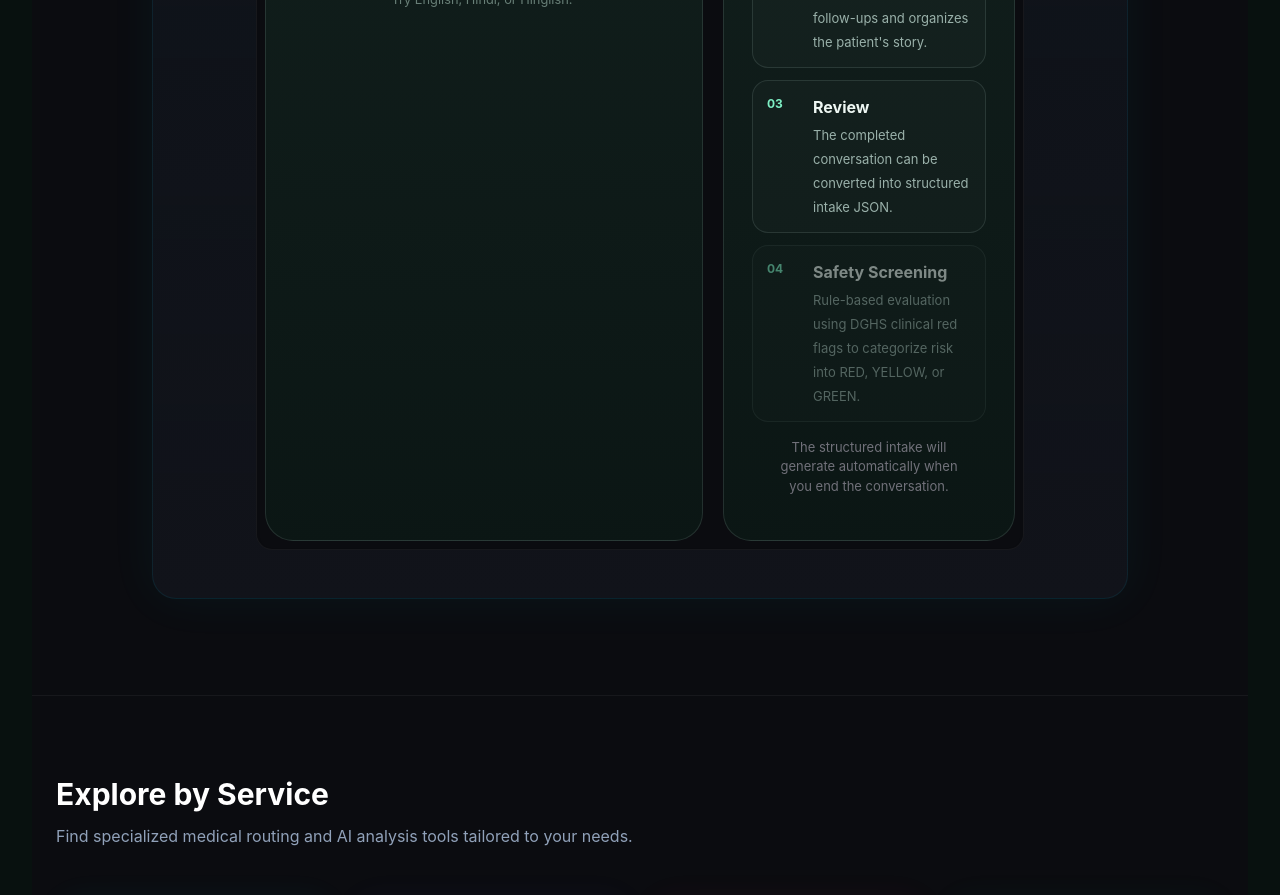
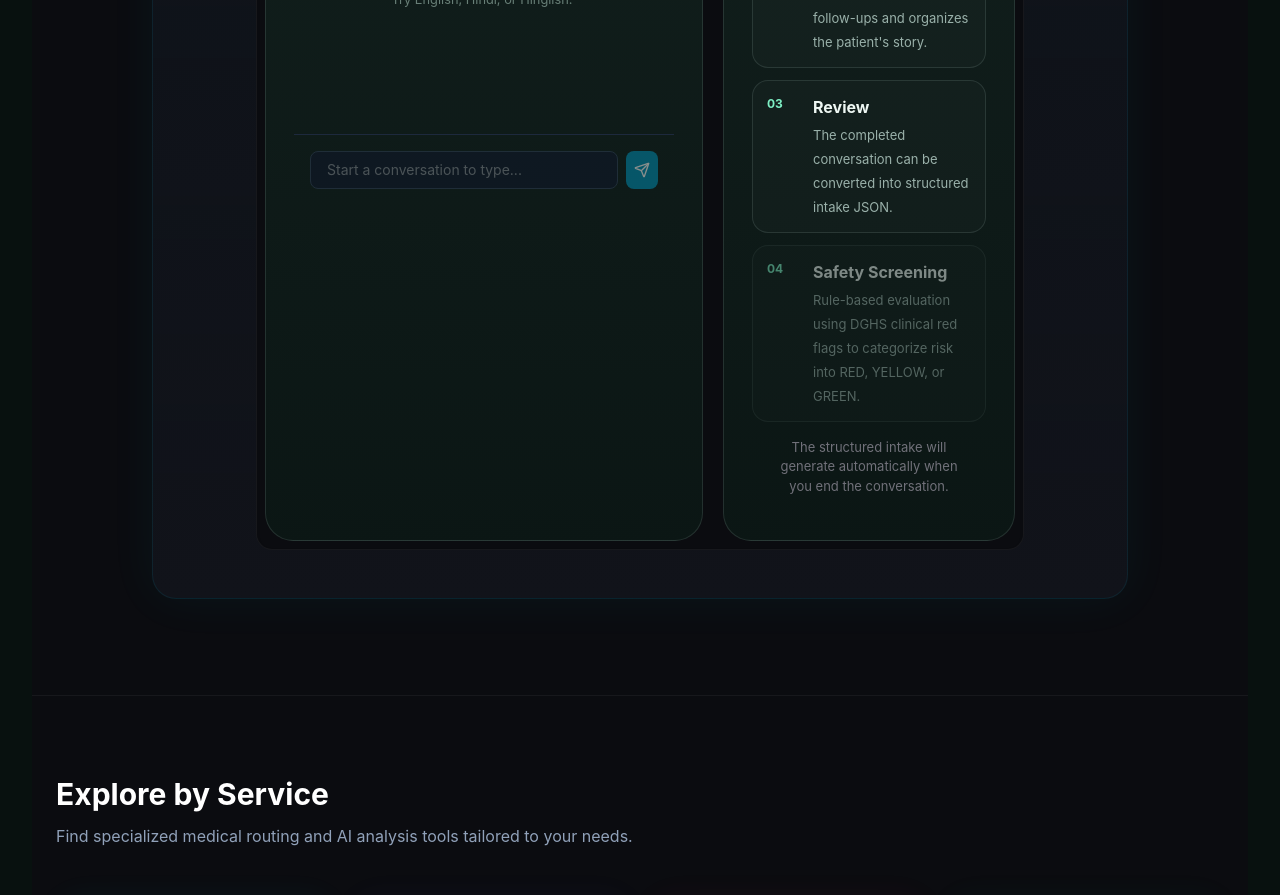
Before and after one commit to quantumcoder-3000/mp_online_healthcare_app, a Next.js app: page / in a window 1280 px wide. Shown: the part 2040-2935 px from the top of the page. Built offline with nearby package versions, Linux system fonts and the light colour scheme.

Commit message:
feat: add typing support for Saarthi AI to enable accessibility for deaf and mute users

```diff
--- a/src/components/voice/VoiceIntake.tsx
+++ b/src/components/voice/VoiceIntake.tsx
@@ -2,6 +2,7 @@
 
 import React from "react";
 import { useRouter } from "next/navigation";
+import { Send } from "lucide-react";
 
 import { GeminiLiveClient } from "@/lib/gemini/live-client";
 import { useCareFlow } from "@/context/CareFlowContext";
@@ -86,7 +87,9 @@ function IntakeCard({ intake }: { intake: PatientIntake }) {
   );
 }
 
-function ConversationPanel({ conversation }: { conversation: VoiceMessage[] }) {
+function ConversationPanel({ conversation, onSendText, disabled }: { conversation: VoiceMessage[], onSendText: (t: string) => void, disabled: boolean }) {
+  const [chat, setChat] = React.useState("");
+  const handleSubmit = (e: React.FormEvent) => { e.preventDefault(); if (chat.trim() && !disabled) { onSendText(chat); setChat(""); } };
   return (
     <section className="panel conversation-panel">
       <div className="panel-heading">
@@ -118,6 +121,26 @@ function ConversationPanel({ conversation }: { conversation: VoiceMessage[] }) {
             </div>
           ))
         )}
+      </div>
+
+      <div className="mt-4 border-t border-slate-800 pt-4 px-4 pb-4">
+        <form onSubmit={handleSubmit} className="flex gap-2">
+          <input
+            type="text"
+            value={chat}
+            onChange={(e) => setChat(e.target.value)}
+            disabled={disabled}
+            placeholder={disabled ? "Start a conversation to type..." : "Type your response here... (Deaf & Mute accessible)"}
+            className="flex-1 bg-slate-900 border border-slate-700 rounded-lg px-4 py-2 text-sm text-white focus:outline-none focus:border-cyan-500 disabled:opacity-50"
+          />
+          <button
+            type="submit"
+            disabled={disabled || !chat.trim()}
+            className="bg-cyan-600 hover:bg-cyan-500 text-white p-2 rounded-lg disabled:opacity-50 transition-colors flex items-center justify-center"
+          >
+            <Send className="w-4 h-4" />
+          </button>
+        </form>
       </div>
     </section>
   );
@@ -216,6 +239,10 @@ export function VoiceIntake() {
   const [summaryError, setSummaryError] = React.useState<string | null>(null);
   const [agentError, setAgentError] = React.useState<string | null>(null);
   const clientRef = React.useRef<GeminiLiveClient | null>(null);
+
+  const handleSendText = React.useCallback((text: string) => {
+    clientRef.current?.sendText(text);
+  }, []);
 
   React.useEffect(() => {
     if (sessionStorage.getItem("autostart_voice") === "true") {
@@ -346,7 +373,11 @@ export function VoiceIntake() {
       </div>
 
       <div className="content-grid">
-        <ConversationPanel conversation={conversation} />
+        <ConversationPanel
+          conversation={conversation}
+          onSendText={handleSendText}
+          disabled={state !== "listening" && state !== "speaking"}
+        />
 
         <section className="panel workflow-panel">
           <div className="panel-heading">
--- a/src/lib/gemini/live-client.ts
+++ b/src/lib/gemini/live-client.ts
@@ -144,6 +144,28 @@ export class GeminiLiveClient {
     this.messages = [];
     this.pendingTurn = { user: "", assistant: "" };
     this.callbacks.onMessagesChange([]);
+  }
+
+  sendText(text: string): void {
+    if (!this.ws || this.ws.readyState !== 1) return;
+    this.messages = [
+      ...this.messages,
+      { id: crypto.randomUUID(), role: "user", content: text },
+    ];
+    this.callbacks.onMessagesChange(this.messages);
+    this.ws.send(
+      JSON.stringify({
+        clientContent: {
+          turns: [
+            {
+              role: "user",
+              parts: [{ text }],
+            },
+          ],
+          turnComplete: true,
+        },
+      })
+    );
   }
 
   private async prepareAudio(): Promise<void> {
```
